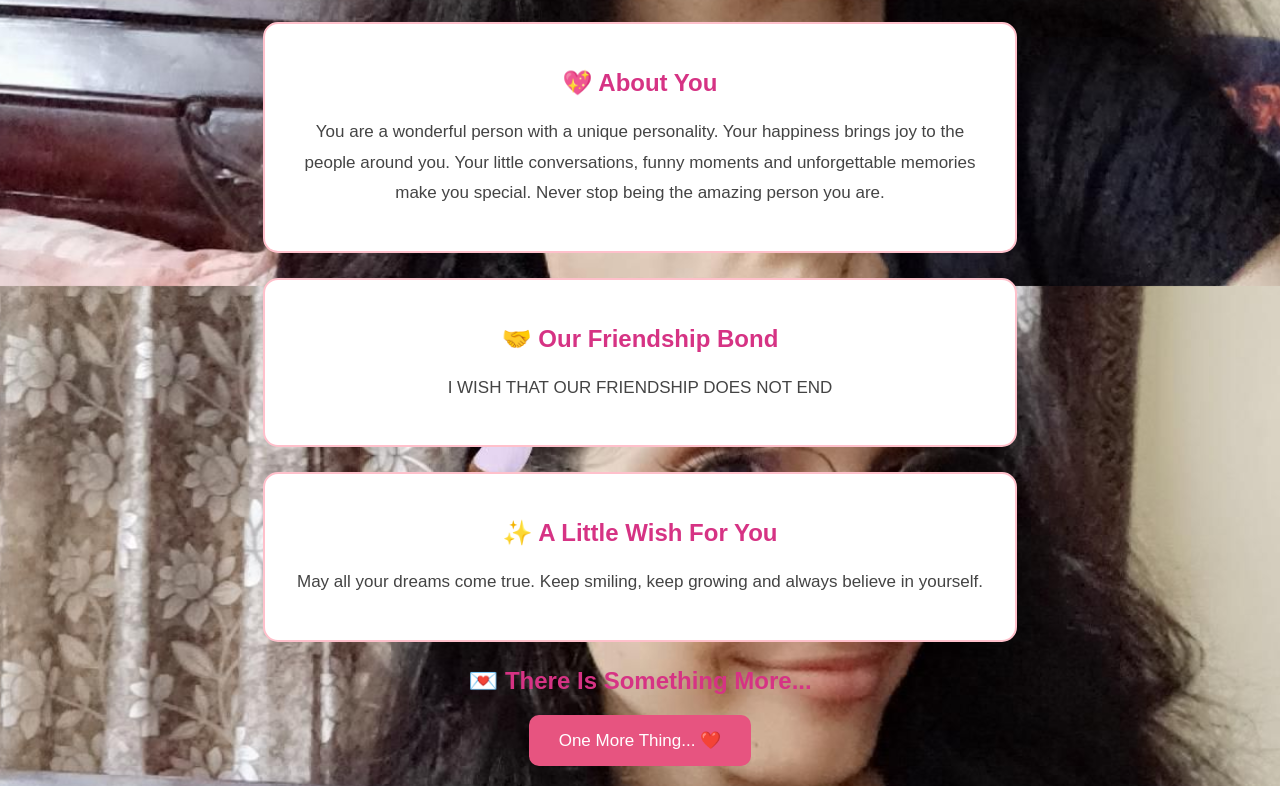
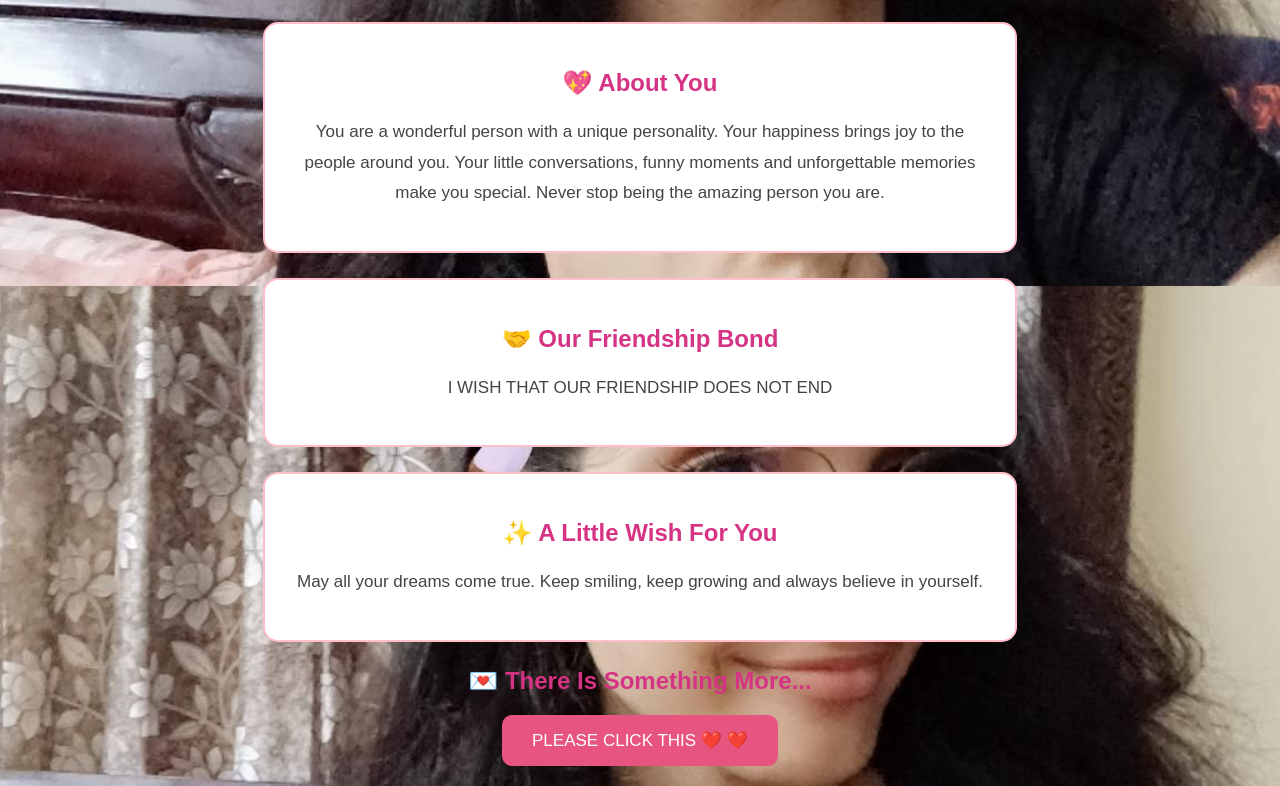
Before and after one commit to Ashok73-jpj/friendship-wishes, a plain HTML site: page index.html in a window 1280 px wide. Shown: the part 514-1300 px from the top of the page. Drawn offline with Linux system fonts and the light colour scheme.

Commit message:
Update index.html

```diff
--- a/index.html
+++ b/index.html
@@ -143,7 +143,7 @@
     <h2>💌 There Is Something More...</h2>
 
     <button onclick="showMessage()">
-        One More Thing... ❤️
+        PLEASE CLICK THIS ❤️ ❤️
     </button>
 <div id="message">
 
```
